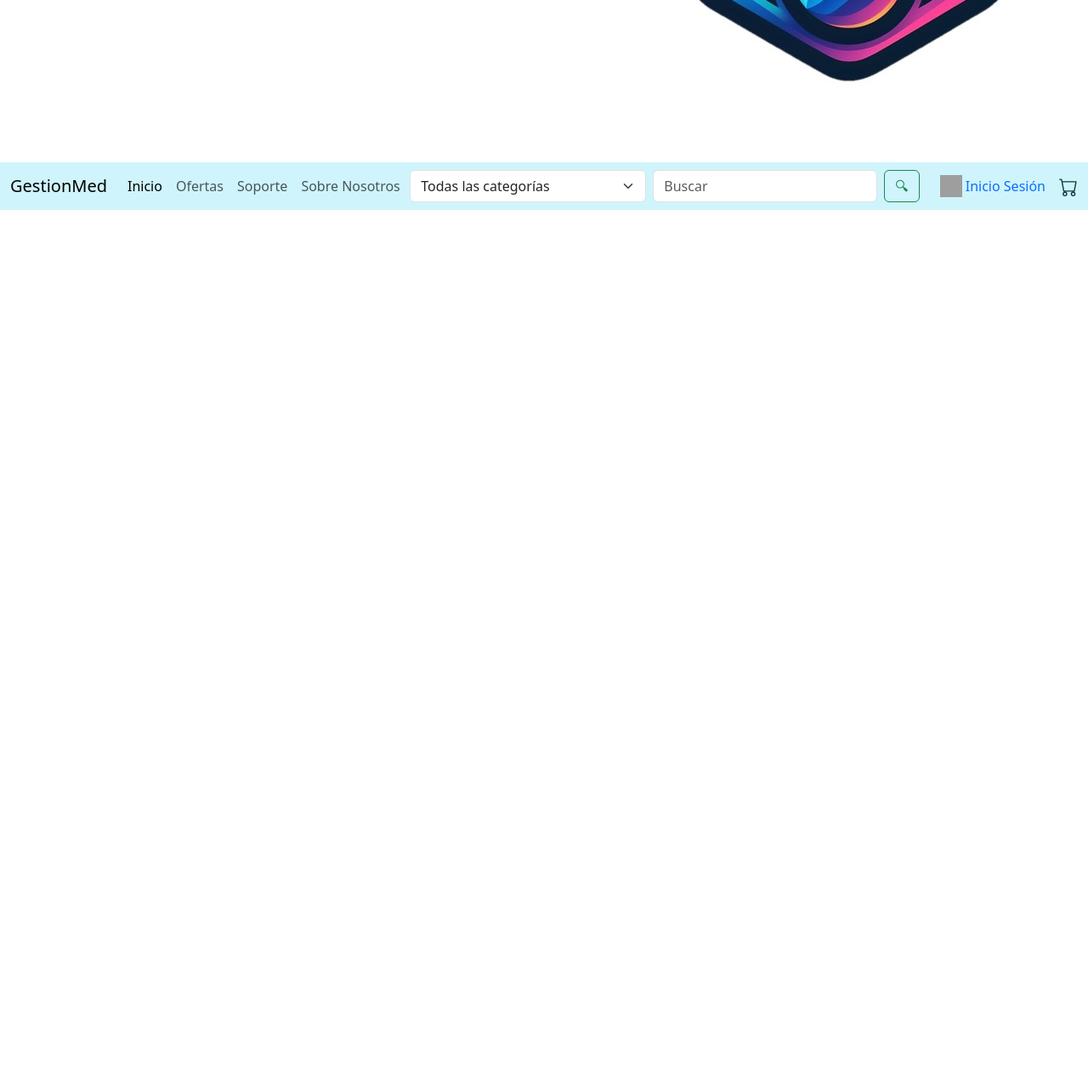
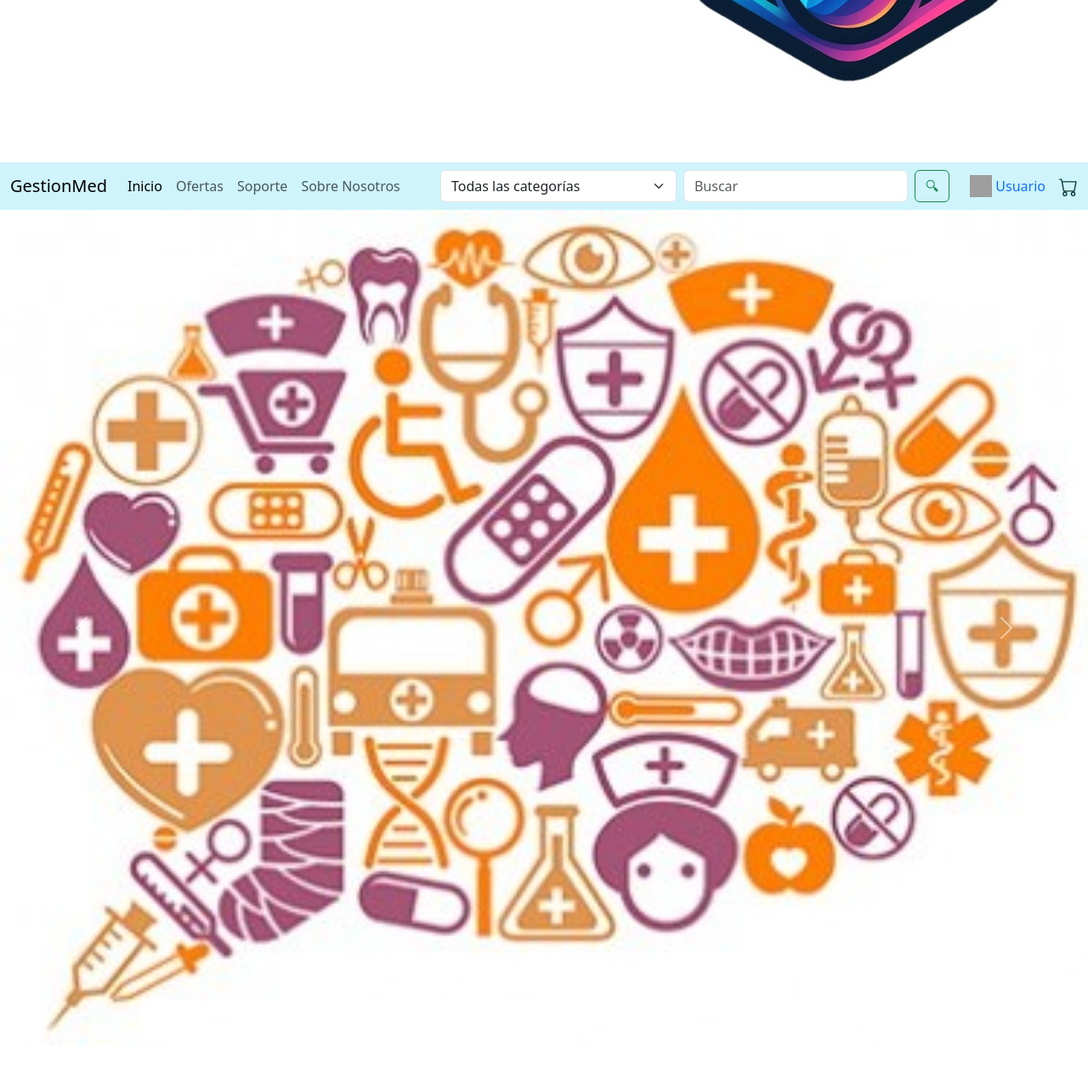
Before and after one commit to J-ader/SCGI-ventas, a Flask app: template templates/productos.html in a window 1280 px wide. Shown: the part 430-1708 px from the top of the page at 85% size. Before the commit the page ends 677 px from the top, so only its background shows below. Run offline with Flask 3, Linux system fonts and the light colour scheme; the template is opened without the code that fills it, so the values that code supplies are empty; some libraries are stand-ins or nearby versions; grey boxes are pictures that could not be loaded.

Commit message:
agrego carrusel en productos

```diff
--- a/templates/productos.html
+++ b/templates/productos.html
@@ -46,7 +46,7 @@
           <a href="#" class="d-flex align-items-center text-decoration-none ms-2">
             <img src="https://cdn.glitch.global/178052fc-7d6e-42a8-9f65-6ec1f1aed727/2373e202-6424-4279-ac33-a01cf623df43.image.png?v=1732047572618"
               width="26" height="26" alt="Usuario" class="me-1">
-            <span>Inicio Sesión</span>
+            <span>Usuario</span>
           </a>
           <a href="#" class="ms-3" title="Carrito">
             <svg style="color:#083c34;" viewBox="0 0 16 16" class="bi bi-cart" fill="currentColor" height="22" width="22"
@@ -59,6 +59,51 @@
     </nav>
   </header>
 
+  <main>
+    <!-- Carrusel Bootstrap 5.3 -->
+    <div id="carouselExampleCaptions" class="carousel slide mb-5" data-bs-ride="carousel">
+      <div class="carousel-indicators">
+        <button type="button" data-bs-target="#carouselExampleCaptions" data-bs-slide-to="0" class="active"
+          aria-current="true" aria-label="Slide 1"></button>
+        <button type="button" data-bs-target="#carouselExampleCaptions" data-bs-slide-to="1"
+          aria-label="Slide 2"></button>
+        <button type="button" data-bs-target="#carouselExampleCaptions" data-bs-slide-to="2"
+          aria-label="Slide 3"></button>
+      </div>
+      <div class="carousel-inner">
+        <div class="carousel-item active">
+          <img src="/Media/Salud y medicamentos.jpg" class="d-block w-100" alt="Salud y Medicamentos">
+          <div class="carousel-caption d-none d-md-block">
+            <h5>Salud y Medicamentos</h5>
+            <p>Todos los productos para tu bienestar.</p>
+          </div>
+        </div>
+        <div class="carousel-item">
+          <img src="/Media/Cuidado de la familia y belleza.JPG" class="d-block w-100" alt="Cuidado de la Familia y Belleza">
+          <div class="carousel-caption d-none d-md-block">
+            <h5>Cuidado de la Familia y Belleza</h5>
+            <p>Lo necesario para el bienestar de cada miembro de la familia.</p>
+          </div>
+        </div>
+        <div class="carousel-item">
+          <img src="/Media/Alimentación nutritiva.JPG" class="d-block w-100" alt="Alimentación nutritiva">
+          <div class="carousel-caption d-none d-md-block">
+            <h5>Alimentación nutritiva</h5>
+            <p>Tu guía hacia una alimentación saludable</p>
+          </div>
+        </div>
+      </div>
+      <button class="carousel-control-prev" type="button" data-bs-target="#carouselExampleCaptions" data-bs-slide="prev">
+        <span class="carousel-control-prev-icon" aria-hidden="true"></span>
+        <span class="visually-hidden">Anterior</span>
+      </button>
+      <button class="carousel-control-next" type="button" data-bs-target="#carouselExampleCaptions" data-bs-slide="next">
+        <span class="carousel-control-next-icon" aria-hidden="true"></span>
+        <span class="visually-hidden">Siguiente</span>
+      </button>
+    </div>
+  </main>
+
 
 
 </body>
```
